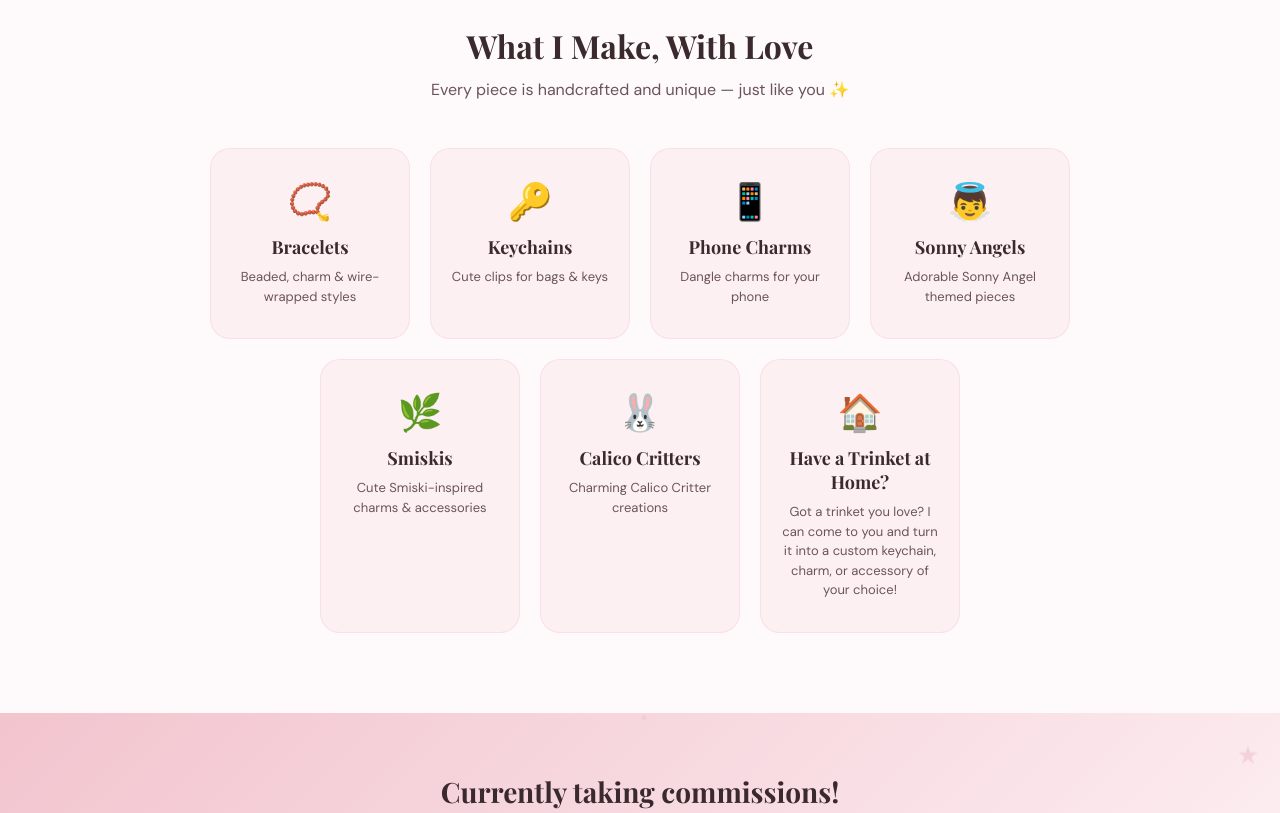
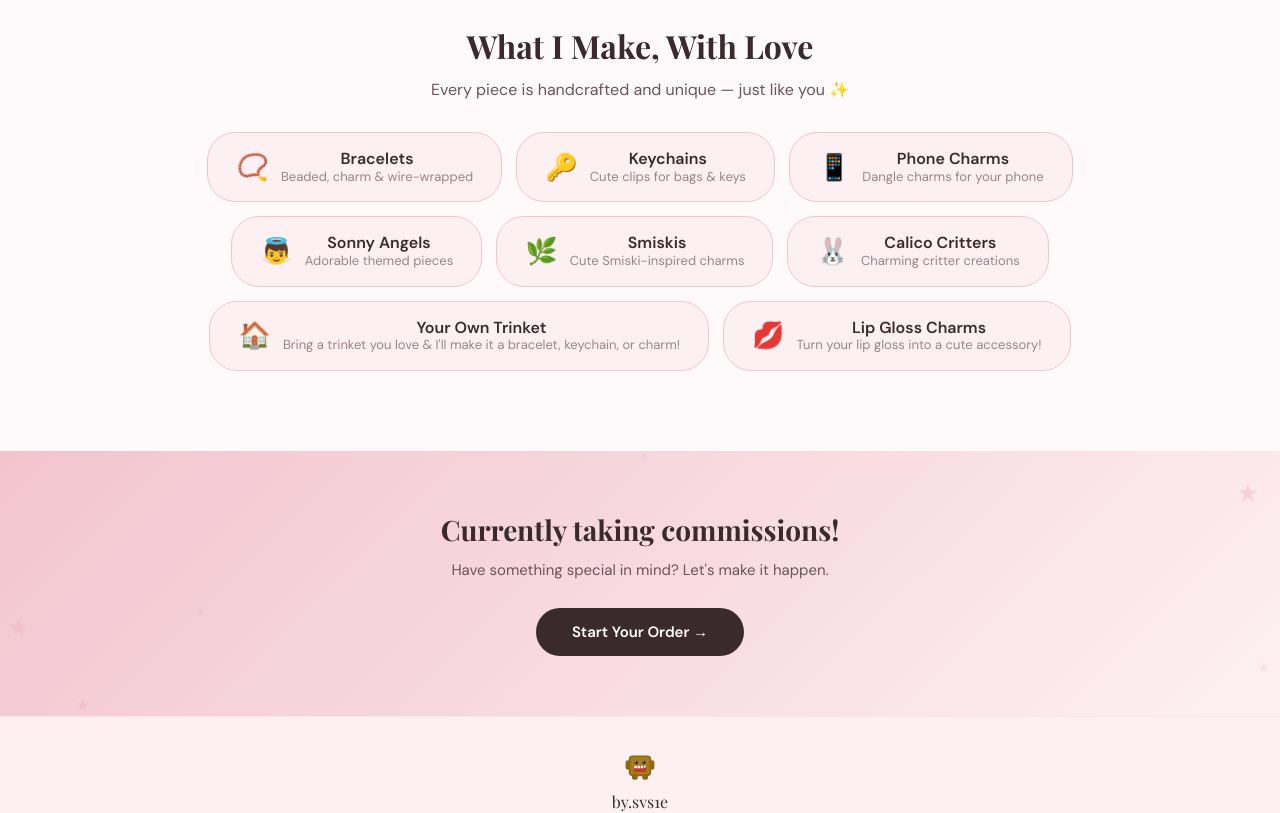
Before and after one commit to epineda1006/bysvs1e-site, a React (Vite) app: page / in a window 1280 px wide. Shown: the part 700-1513 px from the top of the page. Built offline with nearby package versions, Linux system fonts and the light colour scheme.

Commit message:
bigger pills, lip gloss charms, trinket desc, centered footer domo, formspree fix

```diff
--- a/src/App.jsx
+++ b/src/App.jsx
@@ -246,7 +246,7 @@
       </h2>
       <p style={{
         fontFamily: "'DM Sans', sans-serif",
-        color: TEXT_MED, marginBottom: 48, fontSize: 16,
+        color: TEXT_MED, marginBottom: 32, fontSize: 16,
       }}>
         Every piece is handcrafted and unique — just like you ✨
       </p>
@@ -254,48 +254,51 @@
         display: "flex",
         flexWrap: "wrap",
         justifyContent: "center",
-        gap: 20,
+        gap: 14,
       }}>
         {[
-          { name: "Bracelets", emoji: "📿", desc: "Beaded, charm & wire-wrapped styles" },
+          { name: "Bracelets", emoji: "📿", desc: "Beaded, charm & wire-wrapped" },
           { name: "Keychains", emoji: "🔑", desc: "Cute clips for bags & keys" },
           { name: "Phone Charms", emoji: "📱", desc: "Dangle charms for your phone" },
-          { name: "Sonny Angels", emoji: "👼", desc: "Adorable Sonny Angel themed pieces" },
-          { name: "Smiskis", emoji: "🌿", desc: "Cute Smiski-inspired charms & accessories" },
-          { name: "Calico Critters", emoji: "🐰", desc: "Charming Calico Critter creations" },
-          { name: "Have a Trinket at Home?", emoji: "🏠", desc: "Got a trinket you love? I can come to you and turn it into a custom keychain, charm, or accessory of your choice!" },
+          { name: "Sonny Angels", emoji: "👼", desc: "Adorable themed pieces" },
+          { name: "Smiskis", emoji: "🌿", desc: "Cute Smiski-inspired charms" },
+          { name: "Calico Critters", emoji: "🐰", desc: "Charming critter creations" },
+          { name: "Your Own Trinket", emoji: "🏠", desc: "Bring a trinket you love & I'll make it a bracelet, keychain, or charm!" },
+          { name: "Lip Gloss Charms", emoji: "💋", desc: "Turn your lip gloss into a cute accessory!" },
         ].map((item) => (
           <div
             key={item.name}
             style={{
-              background: PINK_LIGHT, borderRadius: 20,
-              padding: "32px 20px",
-              transition: "all 0.3s ease",
-              border: `1px solid ${PINK}60`,
-              width: 200, flexShrink: 0,
+              background: PINK_LIGHT, borderRadius: 28,
+              padding: "16px 28px",
+              border: `1px solid ${PINK}`,
+              display: "flex", alignItems: "center", gap: 12,
+              transition: "all 0.2s ease",
             }}
             onMouseEnter={(e) => {
-              e.currentTarget.style.transform = "translateY(-4px)";
-              e.currentTarget.style.boxShadow = `0 8px 30px ${PINK}40`;
+              e.currentTarget.style.transform = "translateY(-2px)";
+              e.currentTarget.style.boxShadow = `0 4px 15px ${PINK}40`;
             }}
             onMouseLeave={(e) => {
               e.currentTarget.style.transform = "translateY(0)";
               e.currentTarget.style.boxShadow = "none";
             }}
           >
-            <div style={{ fontSize: 36, marginBottom: 12 }}>{item.emoji}</div>
-            <h3 style={{
-              fontFamily: "'Playfair Display', serif",
-              fontSize: 18, fontWeight: 700, color: TEXT_DARK, marginBottom: 8,
-            }}>
-              {item.name}
-            </h3>
-            <p style={{
-              fontFamily: "'DM Sans', sans-serif",
-              fontSize: 13, color: TEXT_MED, lineHeight: 1.5, margin: 0,
-            }}>
-              {item.desc}
-            </p>
+            <span style={{ fontSize: 26, flexShrink: 0 }}>{item.emoji}</span>
+            <div style={{ display: "flex", flexDirection: "column" }}>
+              <span style={{
+                fontFamily: "'DM Sans', sans-serif",
+                fontSize: 16, fontWeight: 600, color: TEXT_DARK, lineHeight: 1.2,
+              }}>
+                {item.name}
+              </span>
+              <span style={{
+                fontFamily: "'DM Sans', sans-serif",
+                fontSize: 13, color: TEXT_LIGHT, lineHeight: 1.3,
+              }}>
+                {item.desc}
+              </span>
+            </div>
           </div>
         ))}
       </div>
@@ -526,7 +529,7 @@
           <div style={{ marginBottom: 16 }}>
             <label style={labelStyle}>Product Type *</label>
             <div style={{ display: "flex", gap: 10, flexWrap: "wrap" }}>
-              {["Bracelet", "Keychain", "Phone Charm", "Sonny Angels", "Smiskis", "Calico Critters", "Trinket at Home", "Custom / Other"].map((t) => (
+              {["Bracelet", "Keychain", "Phone Charm", "Sonny Angels", "Smiskis", "Calico Critters", "Lip Gloss Charm", "Trinket at Home", "Custom / Other"].map((t) => (
                 <button
                   key={t}
                   onClick={() => setForm((p) => ({ ...p, productType: t }))}
@@ -860,7 +863,7 @@
     background: PINK_LIGHT, padding: "32px 24px",
     textAlign: "center", borderTop: `1px solid ${PINK}40`,
   }}>
-    <DomoSVG size={32} />
+    <DomoSVG size={32} style={{ display: "block", margin: "0 auto" }} />
     <p style={{
       fontFamily: "'Playfair Display', serif",
       fontSize: 16, color: TEXT_DARK, margin: "10px 0 6px",
```
